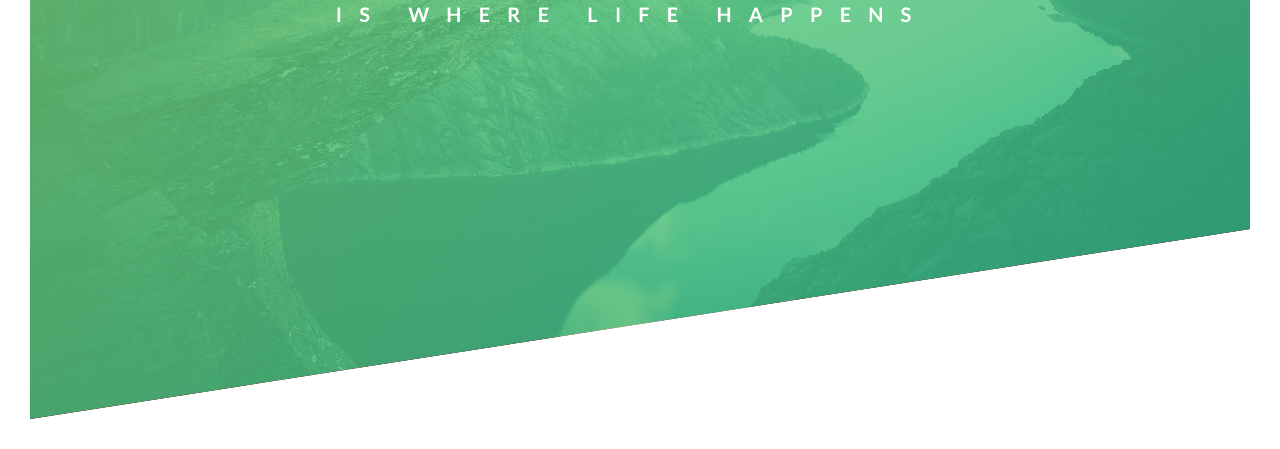
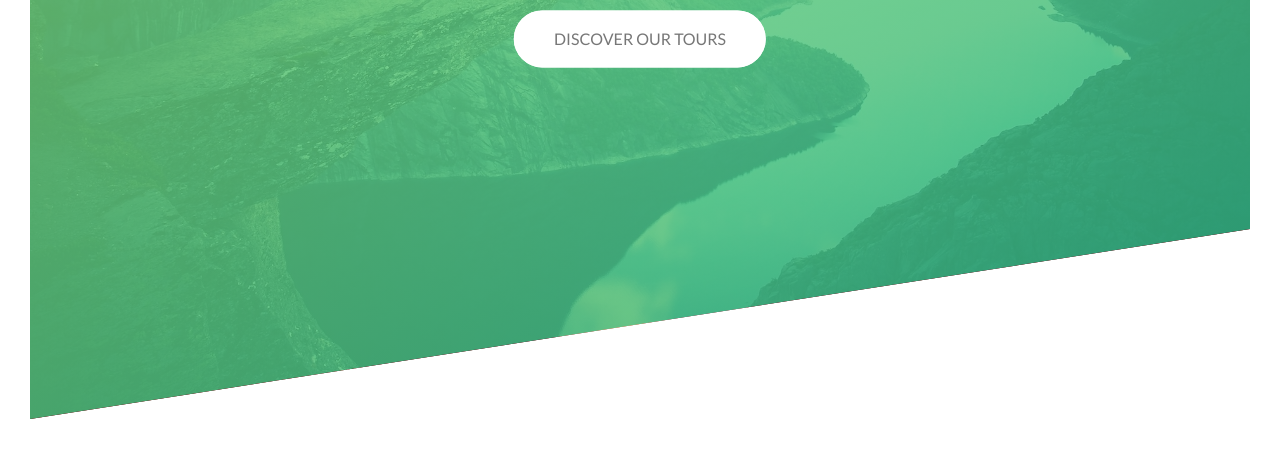
Before and after one commit to jeevakalaiselvam/advanced-landing-page, a plain HTML site: page index.html in a window 1280 px wide. Shown: the part 371-820 px from the top of the page. Drawn offline with Linux system fonts and the light colour scheme.

Commit message:
hero button

```diff
--- a/css/style.css
+++ b/css/style.css
@@ -44,6 +44,7 @@ body {
     color: #fff;
     text-transform: uppercase;
     backface-visibility: hidden;
+    margin-bottom: 1rem;
 }
 
 .heading-primary-main {
@@ -59,7 +60,7 @@ body {
     font-size: 20px;
     font-weight: 700;
     letter-spacing: 17.2px;
-    transform: translateX(5px);
+    transform: translateX(-10px);
     animation: moveInRight 1s ease-out;
 }
 
@@ -69,6 +70,7 @@ body {
     left: 50%;
     transform: translate(-50%, -50%);
     margin: 0 auto;
+    text-align: center;
 }
 
 @keyframes moveInLeft {
@@ -101,3 +103,69 @@ body {
         transform: translateX(0%);
     }
 }
+
+@keyframes moveInBottom {
+    0% {
+        opacity: 0;
+        transform: translateY(100px);
+    }
+
+    100% {
+        opacity: 1;
+        transform: translateX(0%);
+    }
+}
+
+.btn:link,
+.btn:visited {
+    text-transform: uppercase;
+    text-decoration: none;
+    padding: 15px 40px;
+    display: inline-block;
+    cursor: pointer;
+    border-radius: 100px;
+    transition: all 0.2s;
+    position: relative;
+}
+
+.btn:hover {
+    transform: translateY(-3px);
+    box-shadow: 0 10px 20px rgba(0, 0, 0, 0.2);
+}
+
+.btn:active {
+    transform: translateY(-1px);
+    box-shadow: 0 5px 10px rgba(0, 0, 0, 0.2);
+}
+
+.btn-white {
+    background-color: #fff;
+    color: #777;
+}
+
+.btn::after {
+    content: "";
+    display: inline-block;
+    height: 100%;
+    width: 100%;
+    border-radius: 100px;
+    position: absolute;
+    top: 0;
+    left: 0;
+    z-index: -1;
+    transition: all 0.2s ease;
+}
+
+.btn-white::after {
+    background-color: #fff;
+}
+
+.btn:hover::after {
+    transform: scaleX(1.4) scaleY(1.6);
+    opacity: 0;
+}
+
+.btn-animated {
+    animation: moveInBottom 0.5s ease-out;
+    animation-fill-mode: backwards;
+}
--- a/index.html
+++ b/index.html
@@ -25,6 +25,10 @@
                         >is where life happens</span
                     >
                 </h1>
+
+                <a href="#" class="btn btn-white btn-animated"
+                    >Discover our tours</a
+                >
             </div>
         </header>
     </body>
```
